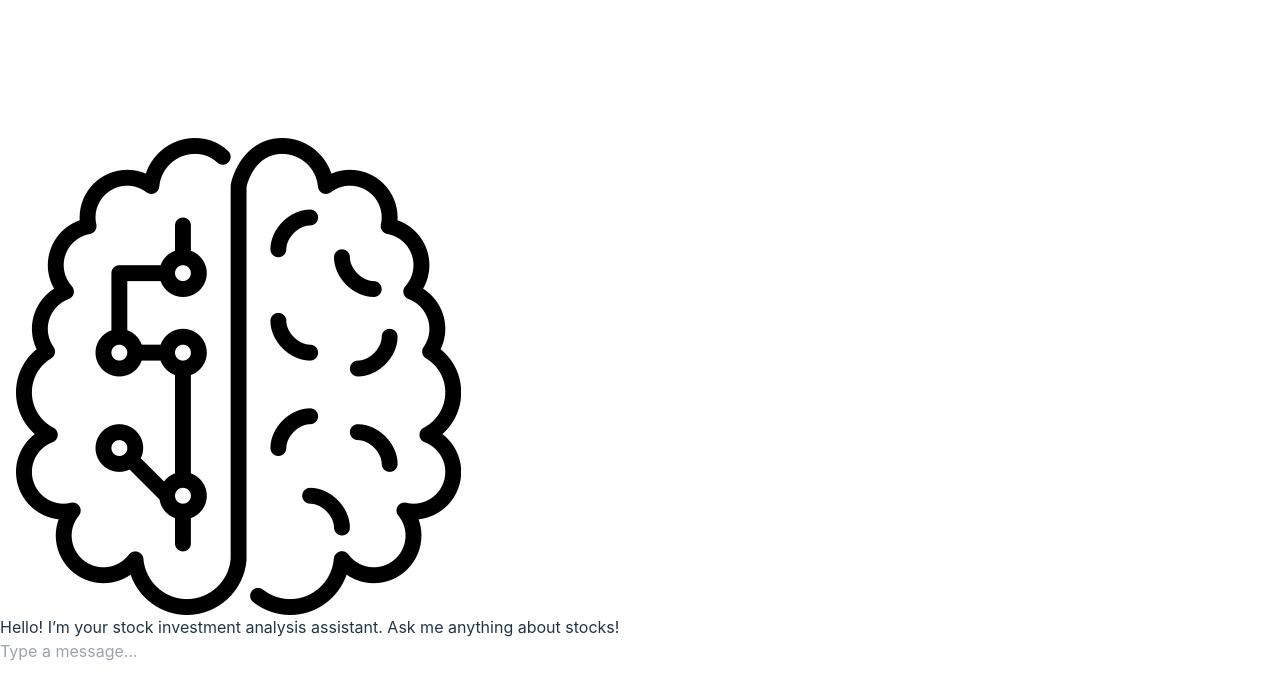
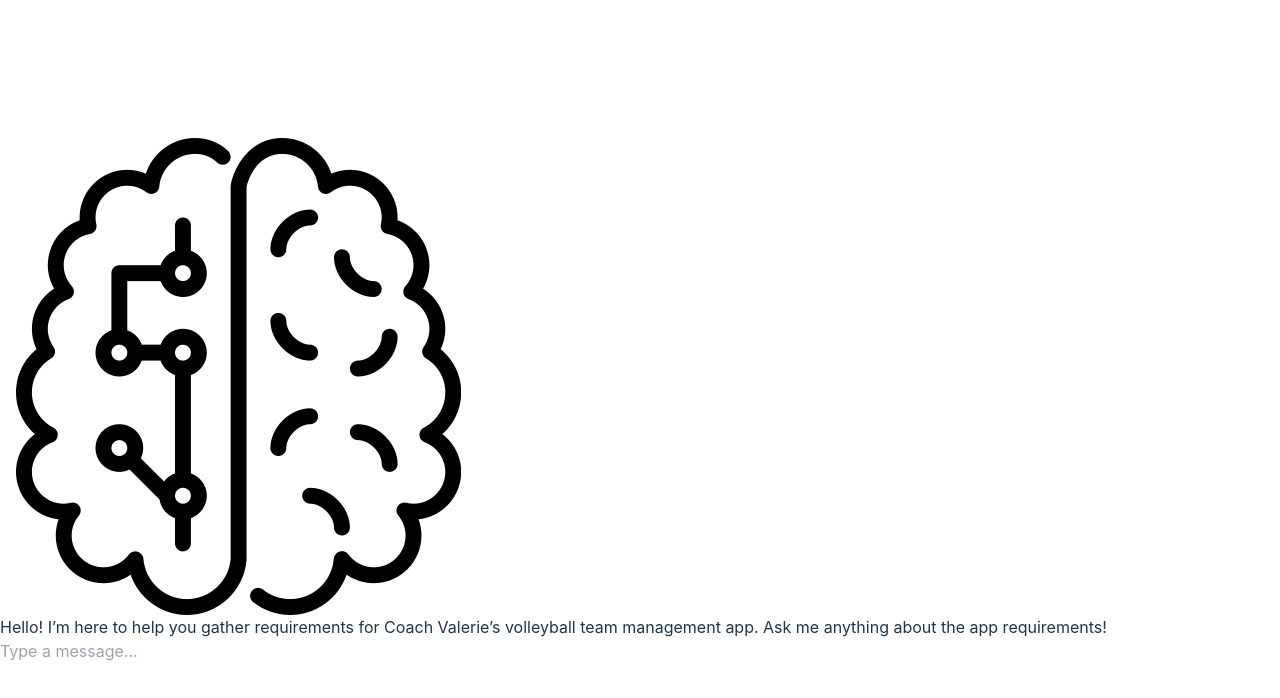
Before and after one commit to AliKefel/chatgpt-clone, a React (Vite) app: page / in a window 1280 px wide. Shown: the top 698 px of the page. Built offline with nearby package versions, Linux system fonts and the light colour scheme.

Commit message:
updated components+model

```diff
--- a/src/pages/Home.jsx
+++ b/src/pages/Home.jsx
@@ -4,20 +4,24 @@ import InputBox from '../components/InputBox.jsx';
 
 const Home = () => {
   const [messages, setMessages] = useState([
-    { sender: 'ai', text: 'Hello! I’m your stock investment analysis assistant. Ask me anything about stocks!' },
+    { sender: 'ai', text: 'Hello! I’m here to help you gather requirements for Coach Valerie’s volleyball team management app. Ask me anything about the app requirements!' },
   ]);
   const [typingMessage, setTypingMessage] = useState('');
   const [isTyping, setIsTyping] = useState(false);
   const chatEndRef = useRef(null);
 
-  // Generate a prompt based on user input for stock analysis
+  // Generate a prompt based on user input for requirements gathering
   const createPrompt = (userInput) => {
-    if (userInput.includes("trend") || userInput.includes("analysis")) {
-      return `Provide a detailed analysis of the stock ${userInput}`;
-    } else if (userInput.includes("price")) {
-      return `What is the current price of ${userInput}?`;
+    if (userInput.includes("client needs") || userInput.includes("requirements")) {
+      return "Coach Valerie needs an app to manage her volleyball team. It should list the best players, create scrimmage teams, and track player performance.";
+    } else if (userInput.includes("players") && userInput.includes("team")) {
+      return "The scrimmage teams should have six players each, and the number of players varies yearly. Currently, there are 15 players.";
+    } else if (userInput.includes("data") || userInput.includes("stats")) {
+      return "The app will have data on each player's blocking and attacking averages, updated after each match.";
+    } else if (userInput.includes("platform") || userInput.includes("device")) {
+      return "The app should work on both phones and laptops for ease of access.";
     } else {
-      return `Act as a financial advisor. Help with investment advice on ${userInput}`;
+      return "Act as Coach Valerie's assistant. Help clarify requirements for her volleyball team management app.";
     }
   };
 
@@ -25,7 +29,7 @@ const Home = () => {
     setMessages((prev) => [...prev, { sender: 'user', text }]);
     setIsTyping(true);
 
-    // Use createPrompt to craft a more relevant query for stock analysis
+    // Use createPrompt to craft a more relevant query for gathering requirements
     const prompt = createPrompt(text);
 
     try {
```
